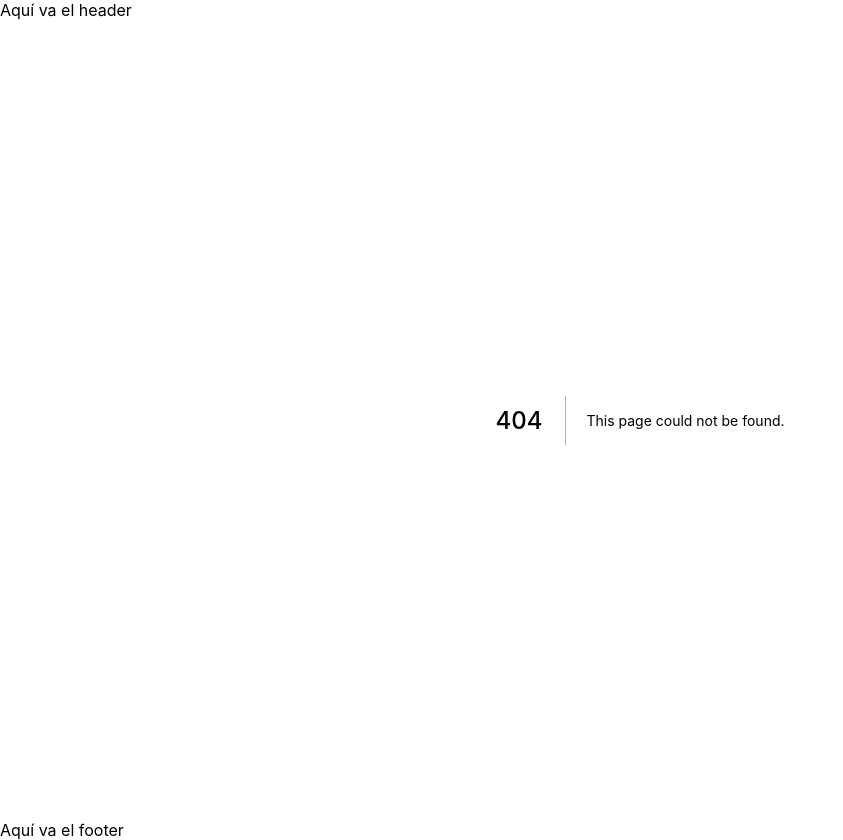
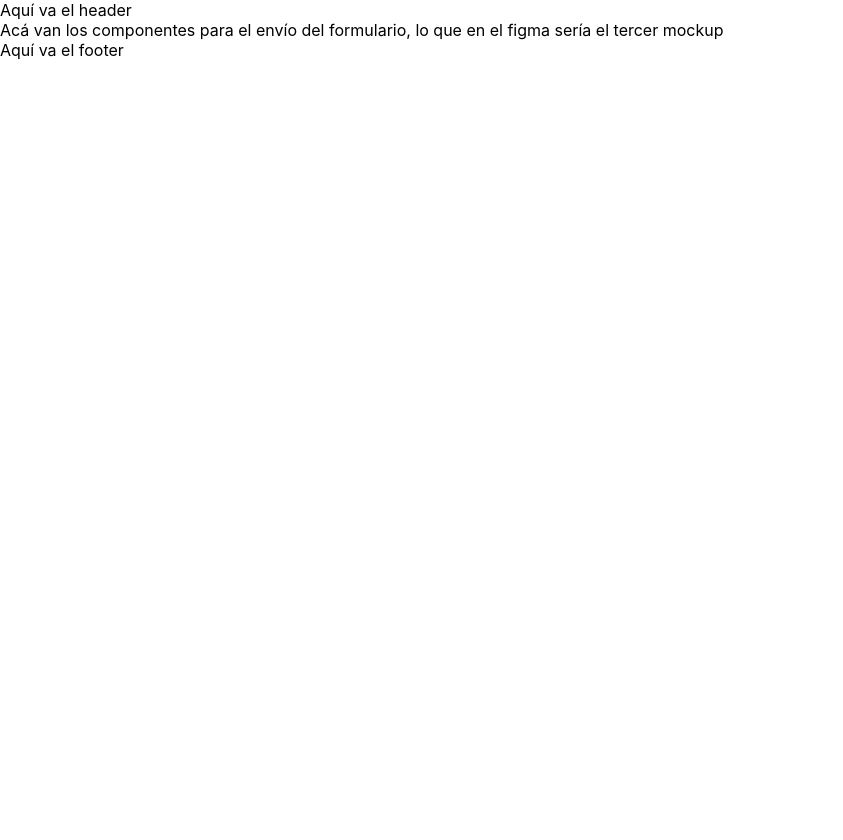
Before and after one commit to luisforerop/expressa-web-client, a Next.js app: page /compartir in a window 1280 px wide. Before the commit this address had no page. Shown: the whole page, without its empty margins (0-843 px from the left). After the commit the page ends 800 px from the top, so only its background shows below. Built offline with nearby package versions, Linux system fonts and the light colour scheme.

Commit message:
Implement views

```diff
--- /dev/null
+++ b/pages/compartir/index.tsx
@@ -0,0 +1,12 @@
+import React from 'react'
+import SendForm from '../../src/views/SendForm'
+
+const Share = () => {
+  return (
+    <div>
+      <SendForm/>
+    </div>
+  )
+}
+
+export default Share
--- a/pages/index.tsx
+++ b/pages/index.tsx
@@ -1,9 +1,11 @@
 import type { NextPage } from 'next'
+import PrincipalView from '../src/views/PrincipalView'
 
 const Home: NextPage = () => {
   return (
     <div>
-      Espéranos pronto
+      <PrincipalView/>
+
     </div>
   )
 }
--- /dev/null
+++ b/src/views/SendForm/index.tsx
@@ -0,0 +1,11 @@
+import React from 'react'
+
+const SendForm = () => {
+  return (
+    <div>
+      Acá van los componentes para el envío del formulario, lo que en el figma sería el tercer mockup
+    </div>
+  )
+}
+
+export default SendForm
```
Also changed, not shown: pages/enviar-alerta/index.tsx (added, +12 -0 lines), src/views/PrincipalView/index.tsx (added, +11 -0 lines).
